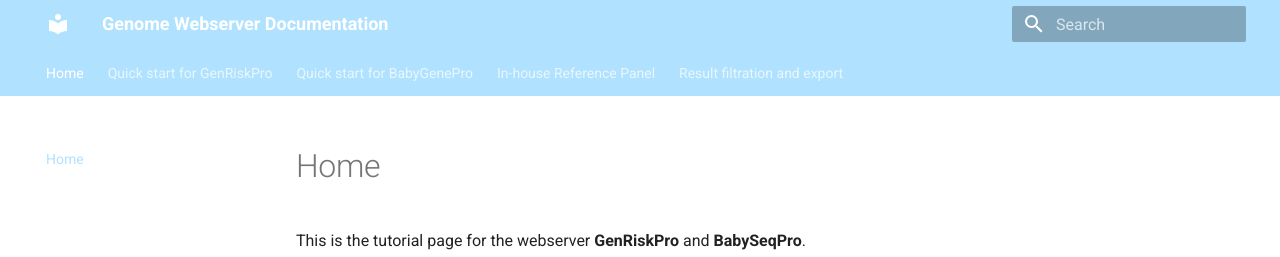
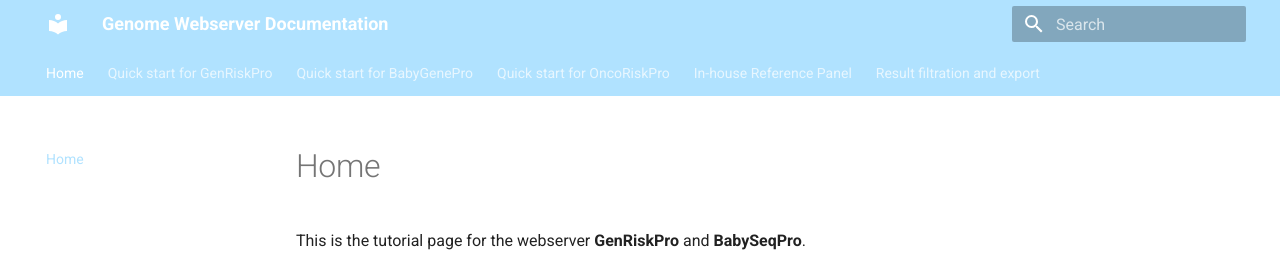
Before and after one commit to xiyasong/Genomics_platform, an MkDocs documentation site: the page built from docs/index.md, in a window 1280 px wide. Shown: the top 257 px of the page. Built offline with MkDocs 1.6.1 and Material for MkDocs 9.7.7, drawn with Linux system fonts in a browser that asks for light colours.

Commit message:
Update mkdocs.yml

```diff
--- a/mkdocs.yml
+++ b/mkdocs.yml
@@ -6,6 +6,7 @@ nav:
   - Home: index.md
   - Quick start for GenRiskPro: Quick_start_for_GenRiskPro.md
   - Quick start for BabyGenePro: Quick_start_for_BabyGenePro.md
+  - Quick start for OncoRiskPro: Quick_start_for_OncoRiskPro.md
   - In-house Reference Panel: In-house_Reference_Panel.md
   - Result filtration and export: Result_filtration_and_export.md
 
```
